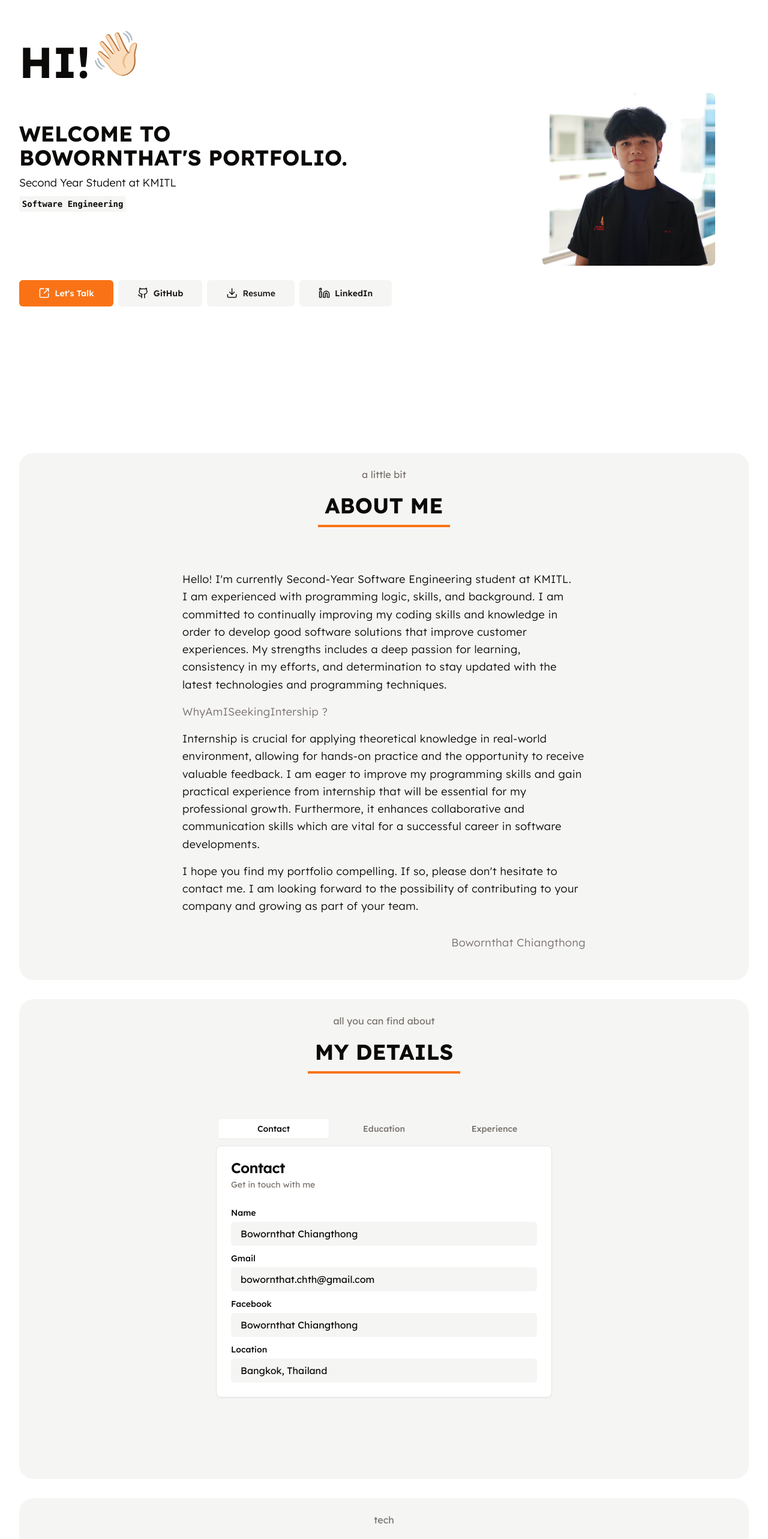
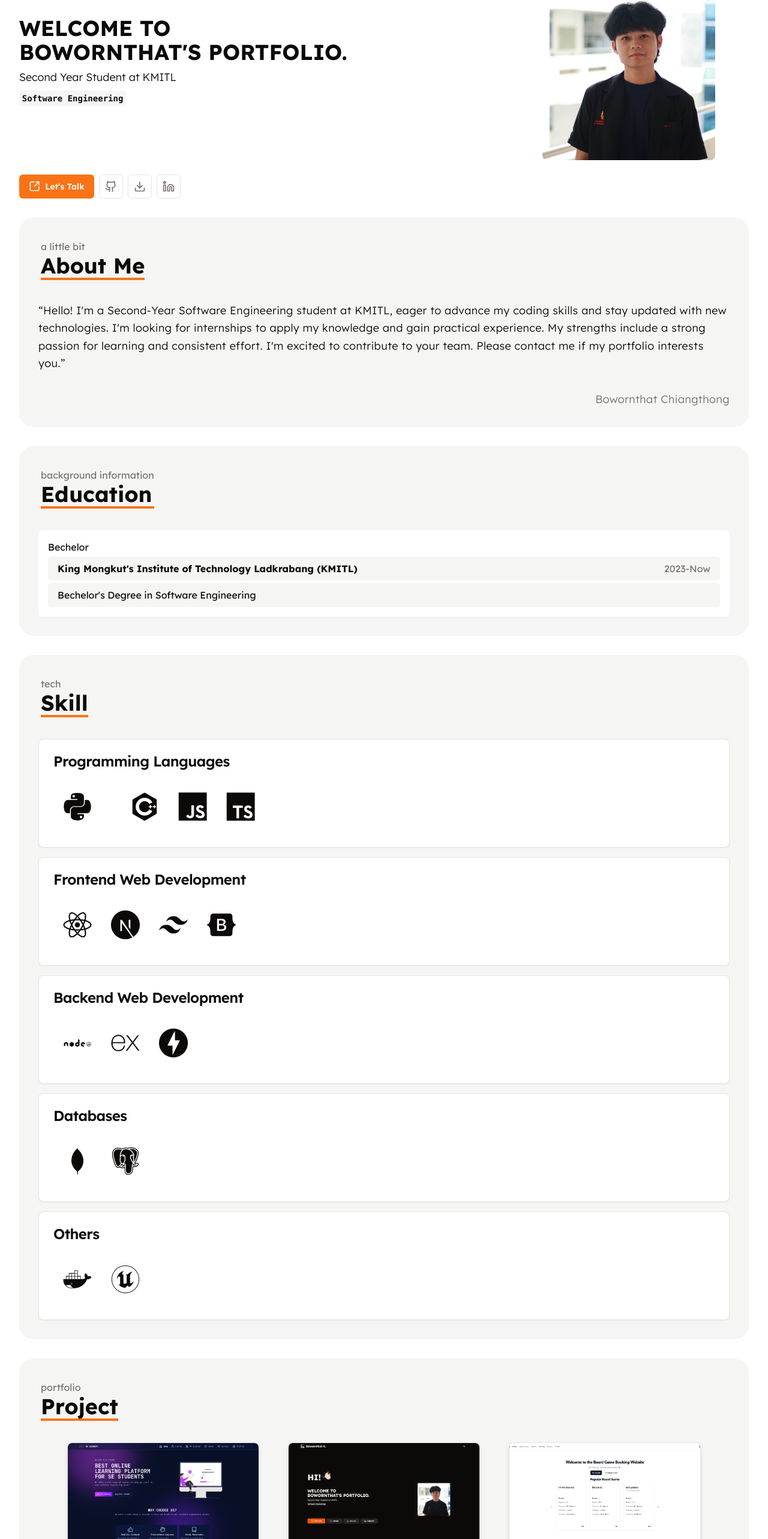
Before and after one commit to Bthcorn/Bowornthat-Portfolio, a Next.js app in the folder app/: page / in a window 1280 px wide. Shown: the part 198-2764 px from the top of the page at 60% size. Built offline with nearby package versions, Linux system fonts and the light colour scheme.

Commit message:
fix: redesign section size and style change

```diff
--- a/app/app/page.tsx
+++ b/app/app/page.tsx
@@ -13,7 +13,7 @@ export default function Home() {
   return (
     <div className="relative flex min-h-screen flex-col bg-background">
       <Header />
-      <main className="container flex flex-1 flex-col px-4 lg:px-8">
+      <main className="container flex max-w-screen-xl flex-1 flex-col px-4 sm:px-8">
         {/* <div className="container relative px-4 sm:px-8"> */}
         <Hero />
         <AboutMe />
--- a/app/components/aboutme/index.tsx
+++ b/app/components/aboutme/index.tsx
@@ -10,20 +10,20 @@ export const AboutMe = () => {
       whileInView={{ y: 0, opacity: 1 }}
       transition={{ ease: "easeInOut", duration: 1 }}
       viewport={{ once: true }}
-      className="mb-8 flex min-h-screen w-full flex-col items-center rounded-3xl bg-secondary"
+      className="mb-8 flex w-full flex-col items-start rounded-3xl bg-secondary"
       id="aboutme"
     >
-      <div className="flex h-fit flex-col items-center justify-start gap-y-2 rounded-md p-6 sm:justify-center">
-        <p className="text-muted-foreground">a little bit</p>
-        <div className="w-full sm:w-auto">
-          <h1 className="font inline-flex p-3 text-3xl font-bold md:text-4xl">
-            ABOUT ME
+      <div className="flex h-fit flex-col items-start justify-start gap-y-2 rounded-md p-6">
+        <div className="w-full p-3 sm:w-auto">
+          <p className="text-muted-foreground">a little bit</p>
+          <h1 className="font inline-flex text-3xl font-bold md:text-4xl">
+            About Me
           </h1>
           <div className="border-b-4 border-primary"></div>
         </div>
       </div>
-      <article className="text-seconday-foreground text-md h-fit w-full max-w-3xl whitespace-normal text-wrap p-8 font-light leading-loose tracking-wide sm:p-12 sm:text-lg">
-        <p className="flex leading-relaxed md:hidden">
+      <article className="text-seconday-foreground text-md h-fit w-full whitespace-normal text-wrap p-8 pt-0 font-light leading-loose tracking-wide sm:text-lg">
+        <p className="flex leading-relaxed">
           “Hello! I&apos;m a Second-Year Software Engineering student at KMITL,
           eager to advance my coding skills and stay updated with new
           technologies. I&apos;m looking for internships to apply my knowledge
@@ -31,7 +31,7 @@ export const AboutMe = () => {
           for learning and consistent effort. I&apos;m excited to contribute to
           your team. Please contact me if my portfolio interests you.”
         </p>
-        <div className="hidden flex-col gap-y-4 whitespace-normal leading-relaxed md:flex">
+        {/* <div className="hidden flex-col gap-y-4 whitespace-normal leading-relaxed md:flex">
           <motion.p
             initial={{ y: 100, opacity: 0 }}
             whileInView={{ y: 0, opacity: 1 }}
@@ -80,7 +80,7 @@ export const AboutMe = () => {
             hesitate to contact me. I am looking forward to the possibility of
             contributing to your company and growing as part of your team.
           </motion.p>
-        </div>
+        </div> */}
         <p className="mt-8 flex justify-end text-muted-foreground">
           Bowornthat Chiangthong
         </p>
--- a/app/components/data/data.ts
+++ b/app/components/data/data.ts
@@ -142,7 +142,7 @@ export const projects: ProjectCardProps[] = [
     image:
       "/images/boardgame_booking_project.png",
     url: "https://github.com/Bthcorn/saig-web-project",
-    tags: ["React.js", "Next.js", "Node.js", "Express.js", "MongoDB", "Prisma", "Tailwind CSS", "TypeScript", "shadcn/ui"],
+    tags: ["Next.js", "Express.js", "MongoDB", "Prisma", "Tailwind CSS", "shadcn/ui"],
   },
   {
     id: "4",
--- a/app/components/details/index.tsx
+++ b/app/components/details/index.tsx
@@ -1,17 +1,5 @@
 "use client";
-import { Button } from "../ui/button";
-import {
-  Card,
-  CardContent,
-  CardDescription,
-  CardFooter,
-  CardHeader,
-  CardTitle,
-} from "../ui/card";
-import { Input } from "../ui/input";
-import { Label } from "../ui/label";
-import { Separator } from "../ui/separator";
-import { Tabs, TabsContent, TabsList, TabsTrigger } from "../ui/tabs";
+
 import { motion } from "motion/react";
 
 export const Details = () => {
@@ -21,127 +9,33 @@ export const Details = () => {
       whileInView={{ y: 0, opacity: 1 }}
       transition={{ ease: "easeInOut", duration: 1 }}
       viewport={{ once: true }}
-      className="mb-8 flex h-screen w-full flex-col rounded-3xl bg-secondary"
+      className="mb-8 flex w-full flex-col rounded-3xl bg-secondary"
       id="details"
     >
-      <div className="flex h-fit flex-col items-center justify-start gap-y-2 rounded-md p-6 sm:justify-center">
-        <p className="text-muted-foreground">all you can find about</p>
-        <div className="w-full border-b-4 border-primary sm:w-auto">
-          <h1 className="font inline-flex p-3 text-3xl font-bold md:text-4xl">
-            MY DETAILS
+      <div className="flex h-fit flex-col items-start justify-start gap-y-2 rounded-md p-6">
+        <div className="w-full p-3 sm:w-auto">
+          <p className="text-muted-foreground">background information</p>
+          <h1 className="font inline-flex text-3xl font-bold md:text-4xl">
+            Education
           </h1>
+          <div className="border-b-4 border-primary"></div>
         </div>
       </div>
-      <div className="mx-auto flex w-full items-center justify-center p-8 sm:p-12">
-        {/* Samples */}
-        <Tabs defaultValue="contact" className="w-full lg:w-1/2">
-          <TabsList className="grid w-full grid-cols-3">
-            <TabsTrigger value="contact">Contact</TabsTrigger>
-            <TabsTrigger value="education">Education</TabsTrigger>
-            <TabsTrigger value="experience">Experience</TabsTrigger>
-          </TabsList>
-          <TabsContent value="contact">
-            <Card>
-              <CardHeader>
-                <CardTitle>Contact</CardTitle>
-                <CardDescription>Get in touch with me</CardDescription>
-              </CardHeader>
-              <CardContent className="space-y-2">
-                <div className="space-y-1">
-                  <Label htmlFor="name">Name</Label>
-                  <div className="rounded-md bg-secondary px-4 py-2">
-                    Bowornthat Chiangthong
-                  </div>
-                </div>
-                <div className="space-y-1">
-                  <Label htmlFor="gmail">Gmail</Label>
-                  <div className="rounded-md bg-secondary px-4 py-2">
-                    bowornthat.chth@gmail.com
-                  </div>
-                </div>
-                <div className="space-y-1">
-                  <Label htmlFor="gmail">Facebook</Label>
-                  <div className="rounded-md bg-secondary px-4 py-2">
-                    Bowornthat Chiangthong
-                  </div>
-                </div>
-                <div className="space-y-1">
-                  <Label htmlFor="location">Location</Label>
-                  <div className="rounded-md bg-secondary px-4 py-2">
-                    Bangkok, Thailand
-                  </div>
-                </div>
-                {/* <div className="space-y-1">
-                  <Label htmlFor="github">GitHub</Label>
-                  <Button
-                    variant={"link"}
-                    className="w-full justify-start rounded-md bg-secondary px-4 py-2"
-                  >
-                    https://github.com/Bthcorn
-                  </Button>
-                </div>
-                <div className="space-y-1">
-                  <Label htmlFor="linkedin">LinkedIn</Label>
-                  <div className="flex rounded-md bg-secondary px-4 py-2">
-                    www.linkedin.com/in/bowornthat-chiangthong
-                  </div>
-                </div> */}
-              </CardContent>
-            </Card>
-          </TabsContent>
-          <TabsContent value="education">
-            <Card>
-              <CardHeader>
-                <CardTitle>Education</CardTitle>
-                <CardDescription>Background information</CardDescription>
-              </CardHeader>
-              <CardContent className="space-y-2">
-                <div className="space-y-1">
-                  <Label htmlFor="bechelor">Bechelor</Label>
-                  <div className="flex justify-between rounded-md bg-secondary px-4 py-2">
-                    B.E. Software Engineering <span>2023-Now</span>
-                  </div>
-                  <div className="flex rounded-md bg-secondary px-4 py-2">
-                    King Mongkut&apos;s Institute of Technology Ladkrabang
-                    (KMITL)
-                  </div>
-                </div>
-                <Separator />
-                <div className="space-y-1">
-                  <Label htmlFor="high school">High School</Label>
-                  <div className="flex justify-between rounded-md bg-secondary px-4 py-2">
-                    Science - Mathematics <span>2020-2023</span>
-                  </div>
-                  <div className="flex rounded-md bg-secondary px-4 py-2">
-                    Banhanjamsaiwittaya 3 School
-                  </div>
-                </div>
-                <Separator />
-              </CardContent>
-            </Card>
-          </TabsContent>
-          <TabsContent value="experience">
-            <Card>
-              <CardHeader>
-                <CardTitle>Experience</CardTitle>
-                <CardDescription>Work history</CardDescription>
-              </CardHeader>
-              <CardContent className="space-y-2">
-                {/* <div className="space-y-1">
-                  <Label htmlFor="name">Name</Label>
-                  <Input id="name" defaultValue="Pedro Duarte" />
-                </div>
-                <div className="space-y-1">
-                  <Label htmlFor="username">Username</Label>
-                  <Input id="username" defaultValue="@peduarte" />
-                </div> */}
-              </CardContent>
-              {/* <CardFooter>
-                <Button>Save changes</Button>
-              </CardFooter> */}
-            </Card>
-          </TabsContent>
-        </Tabs>
+      <div className="mx-auto flex w-full items-center justify-center p-8 pt-0">
+        <div className="flex w-full flex-col space-y-2 rounded-md bg-background p-4">
+          <div className="space-y-1">
+            <label htmlFor="bechelor">Bechelor</label>
+            <div className="flex justify-between rounded-md bg-secondary px-4 py-2">
+              <span className="font-bold">
+                King Mongkut&apos;s Institute of Technology Ladkrabang (KMITL)
+              </span>
+              <span className="text-muted-foreground">2023-Now</span>
+            </div>
+            <div className="flex rounded-md bg-secondary px-4 py-2">
+              Bechelor&apos;s Degree in Software Engineering
+            </div>
+          </div>
+        </div>
       </div>
     </motion.section>
   );
--- a/app/components/footer/index.tsx
+++ b/app/components/footer/index.tsx
@@ -4,7 +4,7 @@ import Image from "next/image";
 
 export default function Footer() {
   return (
-    <footer className="container mt-8 min-h-60 space-y-2 py-4 md:mt-12">
+    <footer className="container mt-8 min-h-60 max-w-screen-xl space-y-2 py-4 md:mt-12">
       <div className="w-full border-b-2 border-secondary text-center sm:w-auto">
         <h1 className="text-4xl font-bold leading-relaxed sm:text-5xl md:text-7xl">
           GET IN TOUCH
--- a/app/components/header/index.tsx
+++ b/app/components/header/index.tsx
@@ -41,7 +41,7 @@ export default function Header() {
 
   return (
     <header className="backdrop sticky top-0 z-50 w-full border-b border-border/40 bg-background/95 backdrop-blur supports-[backdrop-filter]:bg-background/60">
-      <div className="container flex h-14 max-w-screen-2xl items-center justify-between">
+      <div className="container flex h-14 max-w-screen-xl items-center justify-between">
         <div className="//hidden mr-4 flex">
           <Link href={"/"} className="flex items-center space-x-2">
             <svg
@@ -70,9 +70,9 @@ export default function Header() {
                 fill={currentColor}
               />
             </svg>
-            <span className="hidden text-2xl font-bold sm:inline-block">
+            {/* <span className="hidden text-2xl font-bold sm:inline-block">
               Bowornthat C.
-            </span>
+            </span> */}
           </Link>
         </div>
         <div className="flex">
--- a/app/components/hero/index.tsx
+++ b/app/components/hero/index.tsx
@@ -18,7 +18,7 @@ export const Hero = () => {
       initial={{ opacity: 0 }}
       animate={{ opacity: 1 }}
       transition={{ ease: "easeOut", duration: 1 }}
-      className="relative my-8 flex min-h-screen w-full flex-col items-center justify-start gap-4 md:my-12 md:pt-40"
+      className="relative my-8 flex w-full flex-col items-center justify-start gap-4"
       id="hero"
     >
       <motion.h1
@@ -32,7 +32,7 @@ export const Hero = () => {
         }}
         className="inline-flex w-full justify-center text-5xl font-bold md:justify-start md:text-7xl"
       >
-        HI! <span className="animate-bounce">👋🏻</span>
+        Hi! <span className="animate-bounce">👋🏻</span>
       </motion.h1>
       <div className="flex w-full grid-cols-12 flex-col justify-between gap-x-2 gap-y-2 md:grid">
         <div className="col-span-7 mb-2 flex h-full min-h-40 justify-center md:justify-start">
@@ -80,8 +80,8 @@ export const Hero = () => {
           />
         </motion.div>
       </div>
-      <div className="mt-2 flex w-full flex-col items-stretch justify-center space-y-2 sm:flex-row sm:items-center sm:space-x-2 sm:space-y-0 md:justify-start">
-        <Button variant={"default"} size={"lg"}>
+      <div className="mt-2 flex w-72 flex-row items-center justify-between space-x-2 sm:w-full sm:items-start sm:justify-start">
+        <Button variant={"default"} size={"default"}>
           <ArrowUpRightFromSquareIcon className="mr-2 h-[1.2rem] w-[1.2rem]" />
           <Link
             href="mailto:bowornthat.chth@gmail.com"
@@ -90,28 +90,37 @@ export const Hero = () => {
             Let&apos;s Talk
           </Link>
         </Button>
-        <Button variant={"secondary"} size={"lg"}>
-          <Github className="mr-2 h-[1.2rem] w-[1.2rem]" />
+        <Button
+          variant={"outline"}
+          size={"icon"}
+          className="flex items-center text-muted-foreground hover:bg-secondary/80 hover:text-accent-foreground"
+        >
           <Link href="https://github.com/Bthcorn" className="font-semibold">
-            GitHub
+            <Github size={20} />
           </Link>
         </Button>
-        <Button variant={"secondary"} size={"lg"}>
-          <DownloadIcon className="mr-2 h-[1.2rem] w-[1.2rem]" />
+        <Button
+          variant={"outline"}
+          size={"icon"}
+          className="flex items-center text-muted-foreground hover:bg-secondary/80 hover:text-accent-foreground"
+        >
           <Link
             href="https://1drv.ms/b/c/b68d853b87857539/EUSxm_eYxXFMhxBlZ0-fXToBEERkkdND_ex86MP5pH-Tvw?e=daIZmg"
             className="font-sesmibold"
           >
-            Resume
+            <DownloadIcon size={20} />
           </Link>
         </Button>
-        <Button variant={"secondary"} size={"lg"}>
-          <LinkedinIcon className="mr-2 h-[1.2rem] w-[1.2rem]" />
+        <Button
+          variant={"outline"}
+          size={"icon"}
+          className="flex items-center text-muted-foreground hover:bg-secondary/80 hover:text-accent-foreground"
+        >
           <Link
             href="https://www.linkedin.com/in/bowornthat-chiangthong/"
             className="font-semibold"
           >
-            LinkedIn
+            <LinkedinIcon size={20} />
           </Link>
         </Button>
       </div>
--- a/app/components/project-card/index.tsx
+++ b/app/components/project-card/index.tsx
@@ -37,7 +37,7 @@ export interface ProjectCardProps {
 
 export const ProjectCard = (props: ProjectCardProps) => {
   return (
-    <Card className="mx-4 w-80 justify-center overflow-hidden bg-background/95 drop-shadow-md backdrop-blur supports-[backdrop-filter]:bg-background/60 sm:w-96">
+    <Card className="w-full justify-center overflow-hidden bg-background/95 drop-shadow-md backdrop-blur supports-[backdrop-filter]:bg-background/60 sm:mx-4 sm:w-80">
       <AspectRatio ratio={16 / 9}>
         <motion.div className="absolute left-0 top-0 h-full w-full bg-gradient-to-b from-transparent to-secondary" />
         <motion.div
@@ -74,7 +74,7 @@ export const ProjectCard = (props: ProjectCardProps) => {
       <CardFooter className="flex justify-end">
         <Dialog>
           <DialogTrigger asChild>
-            <Button variant={"secondary"} size={"lg"}>
+            <Button variant={"outline"} size={"default"}>
               Details
             </Button>
           </DialogTrigger>
--- a/app/components/projects/index.tsx
+++ b/app/components/projects/index.tsx
@@ -18,19 +18,20 @@ export const Projects = () => {
       whileInView={{ y: 0, opacity: 1 }}
       transition={{ ease: "easeInOut", duration: 1 }}
       viewport={{ once: true }}
-      className="mb-8 flex min-h-screen w-full flex-col rounded-3xl bg-secondary"
+      className="mb-8 flex w-full flex-col rounded-3xl bg-secondary"
       id="projects"
     >
-      <div className="flex h-fit flex-col items-center justify-start gap-y-2 rounded-md p-6 sm:justify-center">
-        <p className="text-muted-foreground">portfolio</p>
-        <div className="w-full border-b-4 border-primary sm:w-auto">
-          <h1 className="font inline-flex p-3 text-3xl font-bold md:text-4xl">
-            MY RECENT WORK
+      <div className="flex h-fit flex-col items-start justify-start gap-y-2 rounded-md p-6">
+        <div className="w-full p-3 sm:w-auto">
+          <p className="text-muted-foreground">portfolio</p>
+          <h1 className="font inline-flex text-3xl font-bold md:text-4xl">
+            Project
           </h1>
+          <div className="border-b-4 border-primary"></div>
         </div>
       </div>
-      <div className="flex w-full flex-col items-center p-8 md:p-12">
-        <div className="mb-8 grid grid-cols-1 justify-items-center gap-y-10 lg:grid-cols-2">
+      <div className="flex w-full flex-col items-center p-8 pt-0">
+        <div className="mb-8 flex w-full flex-wrap justify-center gap-4">
           {projects.map((project) => (
             <ProjectCard key={project.id} {...project} />
           ))}
--- a/app/components/skill-card/index.tsx
+++ b/app/components/skill-card/index.tsx
@@ -23,7 +23,7 @@ export const SkillCard = (props: SkillProps) => {
       <TooltipProvider>
         <Tooltip>
           <TooltipTrigger>
-            <i className={`${props.icon} text-5xl sm:text-7xl`}></i>
+            <i className={`${props.icon} text-5xl`}></i>
           </TooltipTrigger>
           <TooltipContent>
             <Tooltip>{props.title}</Tooltip>
--- a/app/components/skill-cards/index.tsx
+++ b/app/components/skill-cards/index.tsx
@@ -15,8 +15,9 @@ export const SkillCards = (props: SkillCardProps) => {
       whileInView={{ y: 0, opacity: 1 }}
       transition={{ ease: "easeInOut", duration: 1 }}
       viewport={{ once: true }}
+      className="w-full"
     >
-      <Card>
+      <Card className="w-full">
         <CardHeader>
           <CardTitle>
             <p>{props.title}</p>
--- a/app/components/skills/index.tsx
+++ b/app/components/skills/index.tsx
@@ -41,18 +41,19 @@ export const SKills = () => {
       whileInView={{ y: 0, opacity: 1 }}
       transition={{ ease: "easeInOut", duration: 1 }}
       viewport={{ once: true }}
-      className="mb-8 flex min-h-dvh w-full flex-col items-center rounded-3xl bg-secondary"
+      className="mb-8 flex w-full flex-col items-start rounded-3xl bg-secondary"
       id="skills"
     >
-      <div className="flex h-fit flex-col items-center justify-start gap-y-2 rounded-md p-6 sm:justify-center">
-        <p className="text-muted-foreground">tech</p>
-        <div className="w-full border-b-4 border-primary sm:w-auto">
-          <h1 className="font inline-flex p-3 text-3xl font-bold md:text-4xl">
-            SKILLS
+      <div className="flex h-fit flex-col items-start justify-start gap-y-2 rounded-md p-6">
+        <div className="w-full p-3 sm:w-auto">
+          <p className="text-muted-foreground">tech</p>
+          <h1 className="font inline-flex text-3xl font-bold md:text-4xl">
+            Skill
           </h1>
+          <div className="border-b-4 border-primary"></div>
         </div>
       </div>
-      <div className="flex h-fit w-full flex-col gap-4 p-8 sm:p-12 lg:max-w-3xl">
+      <div className="flex h-fit w-full flex-col gap-4 p-8 pt-0">
         {skilltech.map((skill, index) => (
           <SkillCards key={index} {...skill} />
         ))}
```
